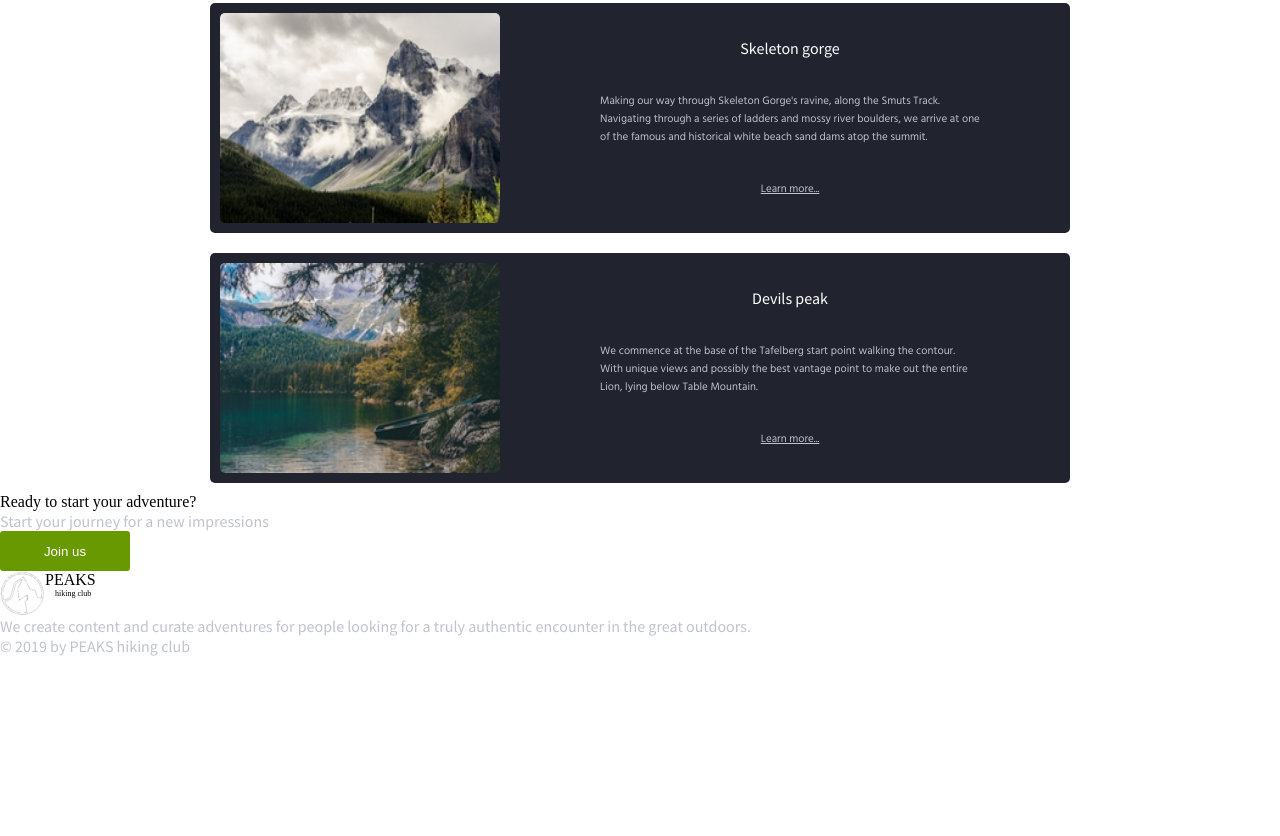
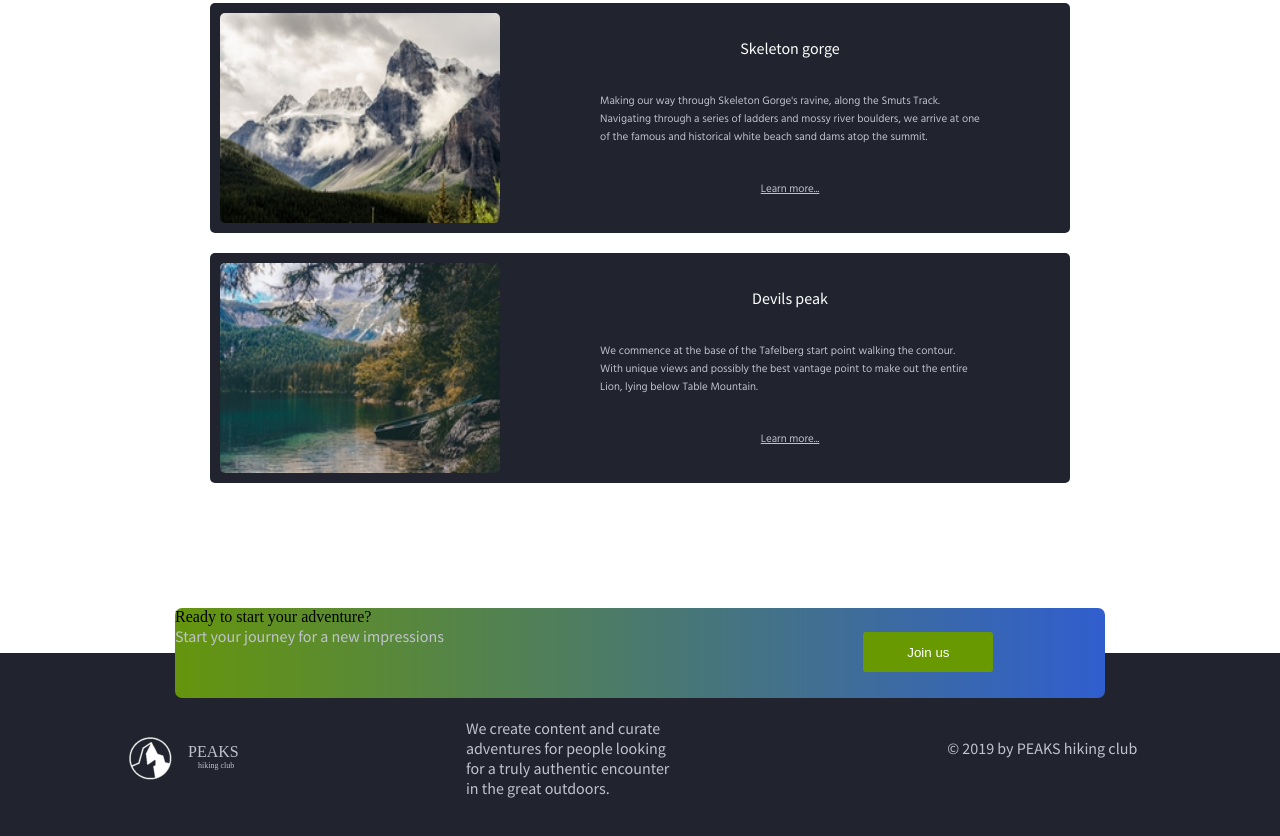
Before and after one commit to ruslanbondarchuk/FL-12, a plain HTML site: page FL12_HW3/homework/index.html in a window 1280 px wide. Shown: the part 968-1804 px from the top of the page. Before the commit the page ends 1624 px from the top, so only its background shows below. Drawn offline with Linux system fonts and the light colour scheme; a web font is replaced by a local one.

Commit message:
baner&footer sections updated

```diff
--- a/FL12_HW3/homework/scss/_main.scss
+++ b/FL12_HW3/homework/scss/_main.scss
@@ -10,20 +10,21 @@
   border-bottom-right-radius: 500px 200px;
   .header-wrap {margin: auto 10%;}
    .header_heading{
-     width: 350px;
+     width: 500px;
      white-space: pre-line;
      color: $header-textcolor;
-     font-size: 45px;
+     font-size: 66px;
      font-weight: 700;
     position: static;
- z-index: 2;}
+    z-index: 2;
+    line-height: 1em;}
    .header_heading:after{
     content:"";
     display: block;
-    width: 190px;
-	  height: 40px;
+    width: 280px;
+	  height: 55px;
     position: relative;
-    top: -40px;
+    top: -58px;
     background-size: 100px 40px;
     background-color: $words-mark-color;
     z-index: -1;
@@ -32,7 +33,9 @@
      white-space: pre-line;
      color: $header-textcolor;
      font-size: 12px;
-     font-family: $font1;
+     font-family: $font2;
+     letter-spacing: 1px;
+     line-height: 1.75em;
    }
 
 
@@ -109,8 +112,8 @@ body {
   display: flex;
   flex-direction: column;
   justify-content: space-around;
-
-}
+  padding-bottom: 70px;
+  }
 .section_card{width: 860px; height: 230px;
   background-color: $blocks-footer-backgroundcolor;
   border-radius: 5px;
@@ -146,7 +149,11 @@ body {
   font-family: $font2;
   font-size: 11px;
 }
-
+.section_banner{position: relative;bottom: -45px;z-index: 0;
+  width: 930px; height: 90px;
+  margin: auto; border-radius: 7px;
+  background: linear-gradient(90deg, $grad-start, $grad-end) ;
+}
 button{
   color: $button-textcolor;
   background-color: $button-backgroundcolor;
@@ -155,4 +162,39 @@ button{
   height: 40px;
   width: 130px;
 }
-//border: 1px solid #fff;//overflow: hidden;
+.section_banner_text_wrap{
+  float: left; margin: auto;
+}
+.section_banner_button{
+  float: right;
+  position: relative;
+  margin-top: 2.6%;
+  margin-right: 12%;
+}
+.footer{
+  background-color: $blocks-footer-backgroundcolor;
+  z-index: -2;
+  .footer-wrap{
+    padding-top: 65px;
+    height: 130px;
+    margin: auto 10%;
+    //display: flex;
+    //align-items: center;
+    //align-content: space-around;
+    .footer_logo{padding-top: 18px;
+      p {color: $rest-text-color;
+      padding-left: 15px;
+    position: relative;bottom: -7px;}
+      width: 33%;
+      float: left;
+    }
+    .footer_text{
+      width: 20%;
+      float: left;
+    }
+  .footer-cr{
+    padding-top: 20px;
+    width: 20%;
+    float: right;
+  }
+}}
```
Also changed, not shown: FL12_HW3/homework/css/style1.css, FL12_HW3/homework/css/style2.css.
